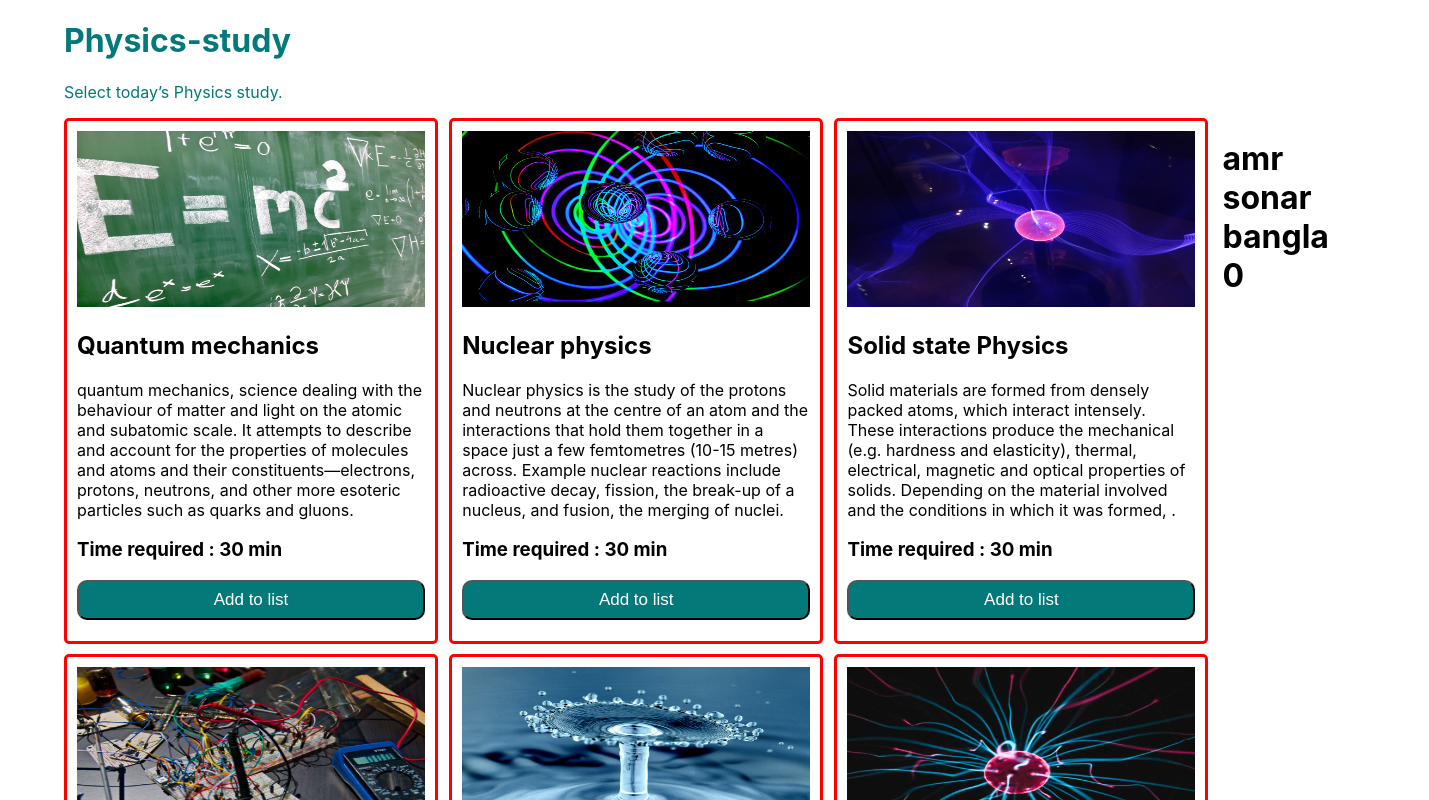
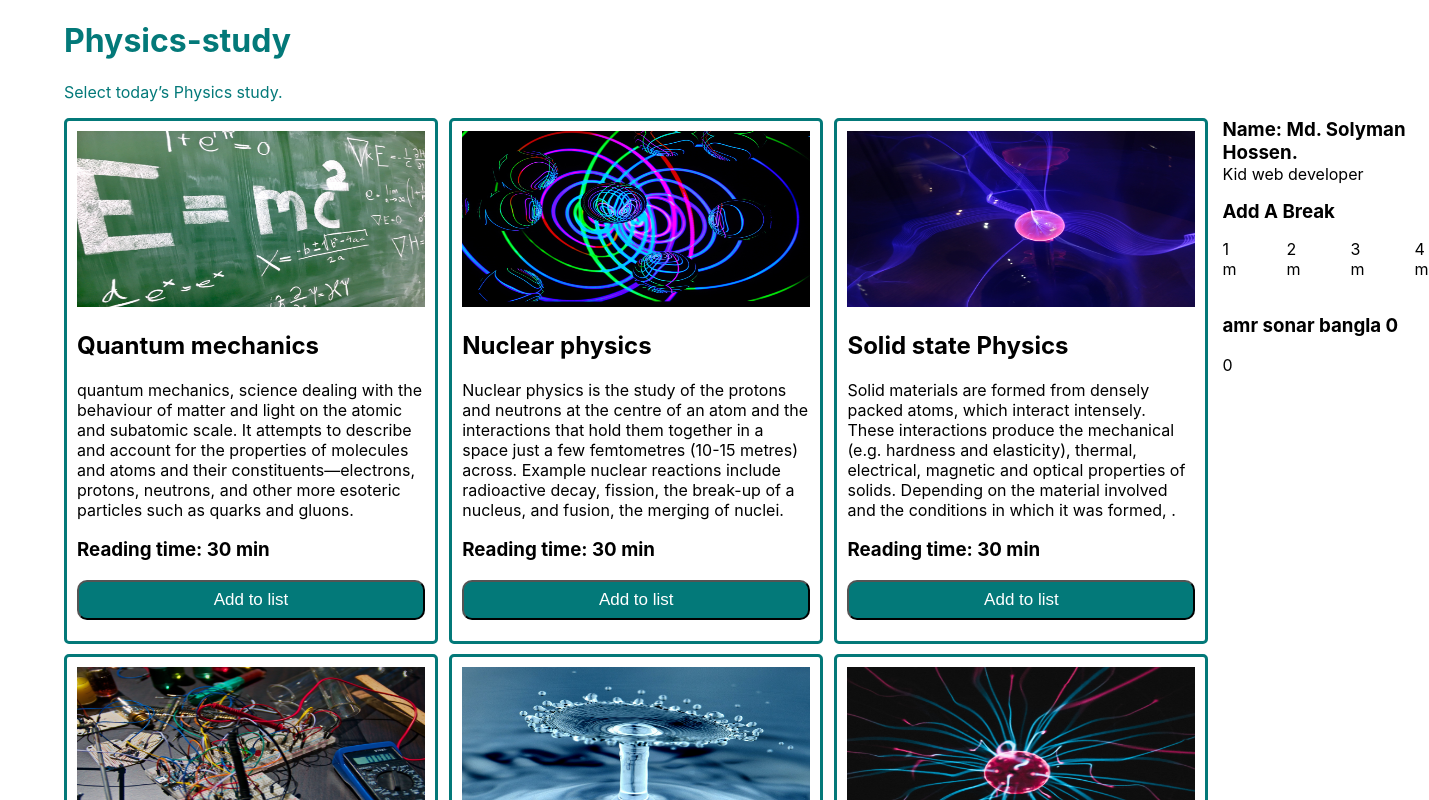
Before and after one commit to MhSolyman/physics-study, a React (Create React App) app: page / in a window 1280 px wide. Shown: the top 800 px of the page, 1429 px wide, since content can reach past the window. Built offline with nearby package versions, Linux system fonts and the light colour scheme.

Commit message:
add brk time

```diff
--- a/public/physicsListOne.json
+++ b/public/physicsListOne.json
@@ -3,36 +3,36 @@
         "id": "01",
         "subName": "Quantum mechanics",
         "subjectDetails": "quantum mechanics, science dealing with the behaviour of matter and light on the atomic and subatomic scale. It attempts to describe and account for the properties of molecules and atoms and their constituents—electrons, protons, neutrons, and other more esoteric particles such as quarks and gluons.",
-        "timeRequired": "Time required : 30 min"
+        "timeRequired": 30
     },
     {"img":"img/2.jpg",
         "id": "02",
         "subName": "Nuclear physics",
         "subjectDetails": "Nuclear physics is the study of the protons and neutrons at the centre of an atom and the interactions that hold them together in a space just a few femtometres (10-15 metres) across. Example nuclear reactions include radioactive decay, fission, the break-up of a nucleus, and fusion, the merging of nuclei.",
-        "timeRequired": "Time required : 30 min"
+        "timeRequired": 30
     },
     {"img":"img/3.jpg",
         "id": "03",
         "subName": "Solid state Physics",
         "subjectDetails": "Solid materials are formed from densely packed atoms, which interact intensely. These interactions produce the mechanical (e.g. hardness and elasticity), thermal, electrical, magnetic and optical properties of solids. Depending on the material involved and the conditions in which it was formed, .",
-        "timeRequired": "Time required : 30 min"
+        "timeRequired": 30
     },
     {"img":"img/6.jpg",
         "id": "04",
         "subName": "Electronics",
         "subjectDetails": "Electronics is a branch of physics concerned with the design of circuits and the study of electrons under a variety of conditions. Electronics also describes the field of Electrical Engineering and the design, function, and utilization of electronic devices and systems electronic devices and systems.",
-        "timeRequired": "Time required : 30 min"
+        "timeRequired": 30
     },
     {"img":"img/5.jpg",
         "id": "05",
         "subName": "Medical physics",
         "subjectDetails": "Who are Medical Physicists? Medical physicists are health care professionals with specialized training in the medical applications of physics. Their work often involves the use of x-rays, ultrasound, magnetic and electric fields, infra-red and ultraviolet light, heat and lasers in diagnosis and therapy .",
-        "timeRequired": "Time required : 30 min"
+        "timeRequired": 30
     },
     {"img":"img/4.jpg",
         "id": "06",
         "subName": "Atomic and Molecular physics",
         "subjectDetails": "Atomic, molecular, and optical physics is the study of matter-matter and light-matter interactions; at the scale of one or a few atoms and energy scales around several electron volts. The three areas are closely interrelated. AMO theory includes classical, semi-classical and quantum treatments .",
-        "timeRequired": "Time required : 30 min"
+        "timeRequired": 30
     }
 ]
--- a/src/components/subject-left-all-cart/subject-left.css
+++ b/src/components/subject-left-all-cart/subject-left.css
@@ -5,7 +5,7 @@
 .left{border-radius: 5px;
     padding: 10px;
     height: 500px;
-    border: 3px solid red ;
+    border: 3px solid rgb(3, 121, 121) ;
 }
 .btn{
     text-align: center;
--- a/src/components/subject-left-all-cart/subjectLeft.js
+++ b/src/components/subject-left-all-cart/subjectLeft.js
@@ -5,7 +5,7 @@ const SubjectLeft = (props) => {
   const {addSubject}= props;
 
 
-    const{img,id, subName,subjectDetails,timeRequired}=props.subject
+    const{img,subName,subjectDetails,timeRequired}=props.subject
 
 
 
@@ -16,7 +16,7 @@ const SubjectLeft = (props) => {
           <img className='img' src={img} alt="" />
           <h2>{subName}</h2>
           <p>{subjectDetails}</p>
-          <h3><b>{timeRequired}</b></h3>
+          <h3><b>Reading time: {timeRequired} min</b></h3>
           <div className='btn'>
           <button onClick={()=>addSubject(props.subject)} className='button'>Add to list</button>
           </div>
--- a/src/components/subject-right-cart/subject-right.css
+++ b/src/components/subject-right-cart/subject-right.css
@@ -1,3 +1,11 @@
 .right{
 
 }
+.h1{padding: 0;
+margin: 0;}
+.p{padding-top: 0px;
+margin-top: 0px;}
+.flex{
+    display: flex;
+    gap: 50px
+}
--- a/src/components/subject-right-cart/subjectRight.js
+++ b/src/components/subject-right-cart/subjectRight.js
@@ -1,12 +1,53 @@
-import React from 'react';
+import React, { useState } from 'react';
 import './subject-right.css'
 
-const SubjectRight = ({subjectsAdd}) => {
+const SubjectRight = ({ subjectsAdd }) => {
+    const [brak, setBrak] = useState([]);
+    let newTime = 0;
+    for (const subject of subjectsAdd) {
+        newTime = newTime + subject.timeRequired
+
+    }
+
+    const reptiles = [1,2,3,4];
 
 
+    const time =(reptile)=>{
+        const newSubject = [reptile];
+        setBrak(newSubject);
+
+        }
+
     return (
+
+
+
         <div className='right'>
-            <h1>amr sonar bangla {subjectsAdd.length}</h1>
+
+
+
+
+
+
+            <h3 className='h1'>Name: Md. Solyman Hossen.</h3>
+            <p className='p'>Kid web developer</p>
+            <h3 className='h1'>Add A Break</h3>
+            <div className='flex h1'>{reptiles.map(reptile => (
+
+    <p onClick={()=>time(reptile)} key={reptile} >{reptile} <span>m</span></p>
+  ))}</div>
+
+            <h3>amr sonar bangla {subjectsAdd.length}</h3>
+
+
+
+
+  <p>{newTime}</p>
+
+            <h1>
+                {brak}
+            </h1>
+
         </div>
     );
 };
--- a/src/components/subjet/subject.js
+++ b/src/components/subjet/subject.js
@@ -8,7 +8,7 @@ const Subject = () => {
     const [subjects, setSubjects] = useState([]);
     const [subjectsAdd, setSubjectsAdd] = useState([]);
 
-
+console.log(subjectsAdd)
 
     useEffect(() => {
         fetch('physicsListOne.json')
```
